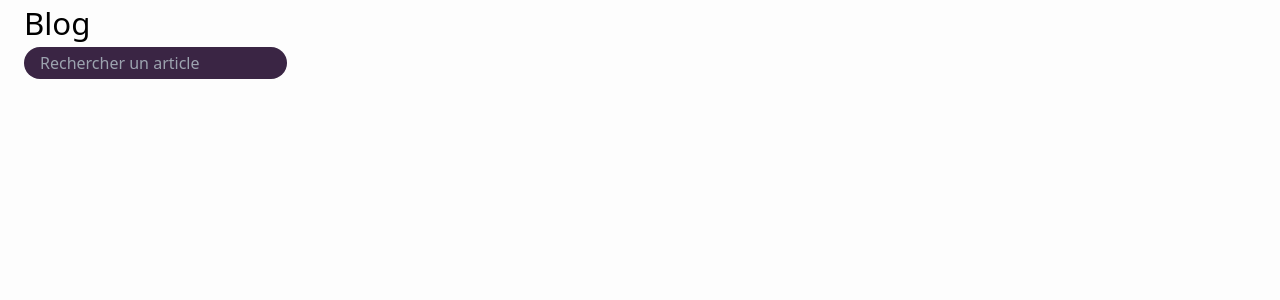
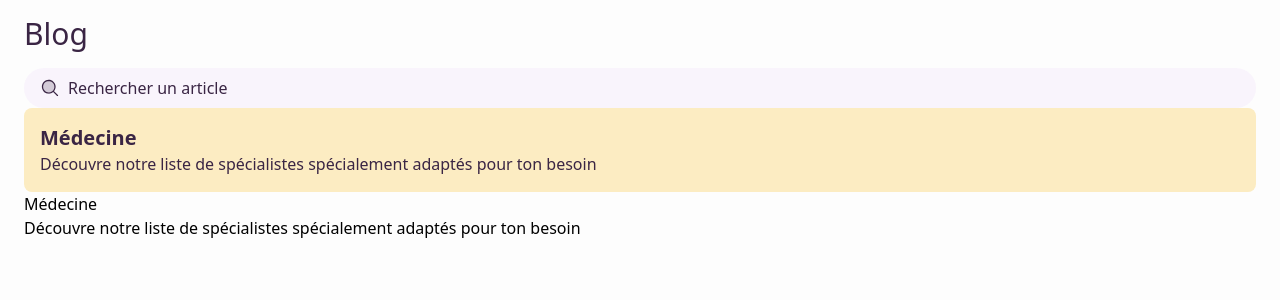
Before and after one commit to clemeverger/Nora, a Next.js app: page /blog in a window 1280 px wide. Shown: the top 300 px of the page. Built offline with nearby package versions, Linux system fonts and the light colour scheme.

Commit message:
🐛 Fix theme

```diff
--- a/src/app/blog/page.tsx
+++ b/src/app/blog/page.tsx
@@ -1,15 +1,62 @@
 import React from 'react'
+import Image from 'next/image'
+
+const Article1 = () => {
+  return (
+    <article className='bg-yellow rounded-lg p-4'>
+      <h4 className='text-xl font-semibold text-primary_dark'>Médecine</h4>
+      <p className='text-primary_dark font-medium'>Découvre notre liste de spécialistes spécialement adaptés pour ton besoin</p>
+    </article>
+  )
+}
+
+const Article2 = () => {
+  return (
+    <article>
+      <h4>Médecine</h4>
+      <p>Découvre notre liste de spécialistes spécialement adaptés pour ton besoin</p>
+    </article>
+  )
+}
+
+const Article3 = () => {
+  return (
+    <article>
+      <h4>Médecine</h4>
+      <p>Découvre notre liste de spécialistes spécialement adaptés pour ton besoin</p>
+    </article>
+  )
+}
+
+const Article4 = () => {
+  return (
+    <article>
+      <h4>Médecine</h4>
+      <p>Découvre notre liste de spécialistes spécialement adaptés pour ton besoin</p>
+    </article>
+  )
+}
 
 const Blog = () => {
   return (
-    <div>
-      <h3 className='text-3xl'>Blog</h3>
-      <input
-        type={'text'}
-        className='bg-primary_dark rounded-full px-4 py-1'
-        placeholder={'Rechercher un article'}
-      />
-    </div>
+    <>
+      <h3 className='text-3xl text-primary_dark mb-4 mt-4'>Blog</h3>
+      <div className='flex gap-2 items-center rounded-full px-4 bg-[#F2E5F9] bg-opacity-40 rounded-fullw-full'>
+        <Image
+          src={'/search.svg'}
+          alt={'search'}
+          width={20}
+          height={20}
+        />
+        <input
+          className='bg-transparent w-full py-2  placeholder-primary_dark'
+          type={'text'}
+          placeholder={'Rechercher un article'}
+        />
+      </div>
+      <Article1 />
+      <Article2 />
+    </>
   )
 }
 
--- a/tailwind.config.js
+++ b/tailwind.config.js
@@ -3,12 +3,7 @@
 module.exports = {
   content: ['./src/pages/**/*.{js,ts,jsx,tsx,mdx}', './src/components/**/*.{js,ts,jsx,tsx,mdx}', './src/app/**/*.{js,ts,jsx,tsx,mdx}'],
   theme: {
-    screens: {
-      sm: '480px',
-      md: '768px',
-      lg: '976px',
-      xl: '1440px',
-    },
+    extend: {
       colors: {
         primary: '#E3B3FA',
         primary_dark: '#3A2544',
@@ -21,23 +16,6 @@ module.exports = {
         primary: ['"Rametto one"', 'serif'],
         secondary: ['Manrope', 'serif'],
       },
-    fontSize: {
-      sm: '0.8rem',
-      base: '1rem',
-      xl: '32',
-      '2xl': '1.563rem',
-      '3xl': '1.953rem',
-      '4xl': '2.441rem',
-      '5xl': '3.052rem',
-    },
-    extend: {
-      spacing: {
-        128: '32rem',
-        144: '36rem',
-      },
-      borderRadius: {
-        '4xl': '2rem',
-      },
     },
   },
 }
```
Also changed, not shown: public/search.svg (added). Lines whose indentation alone changed are shown as unchanged.
